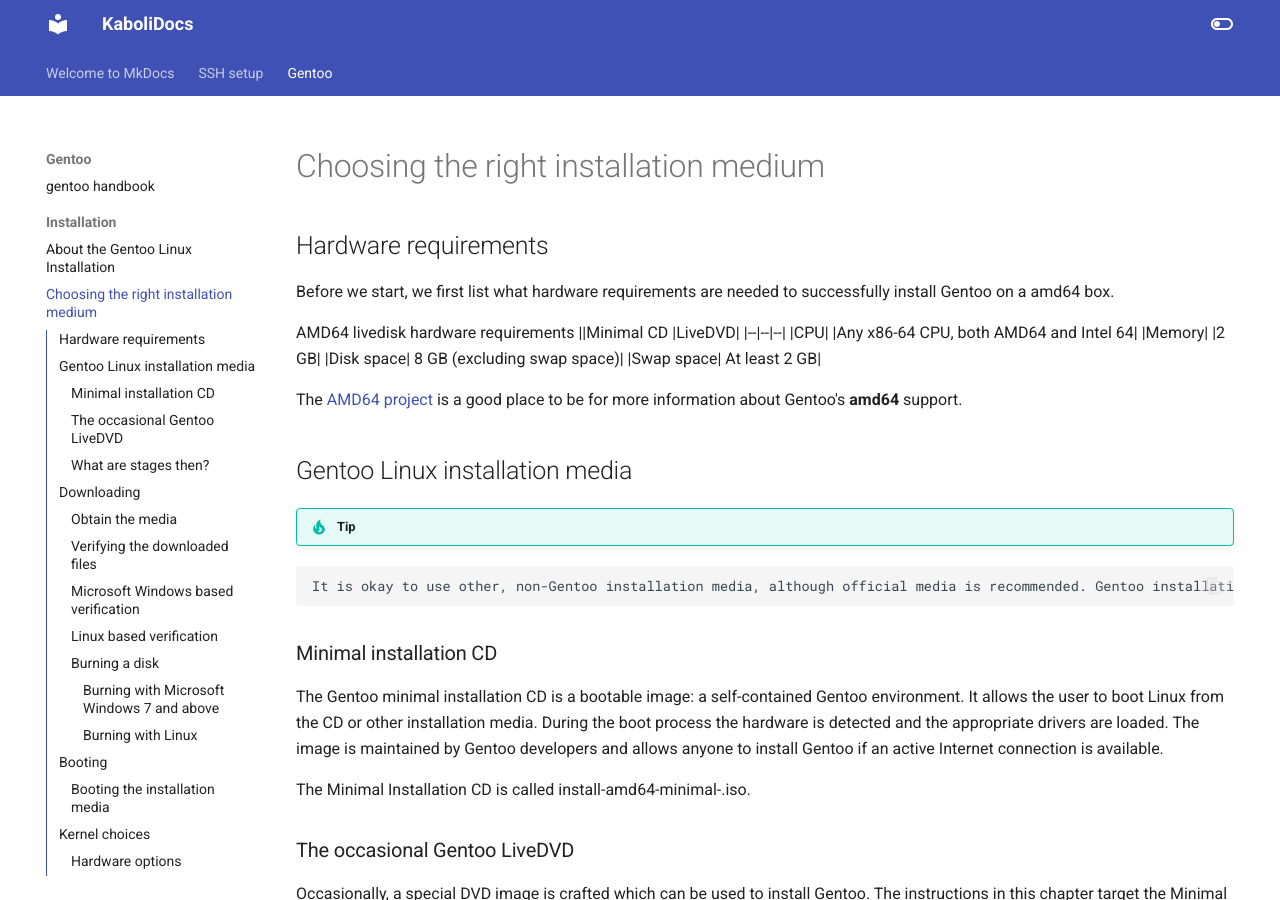
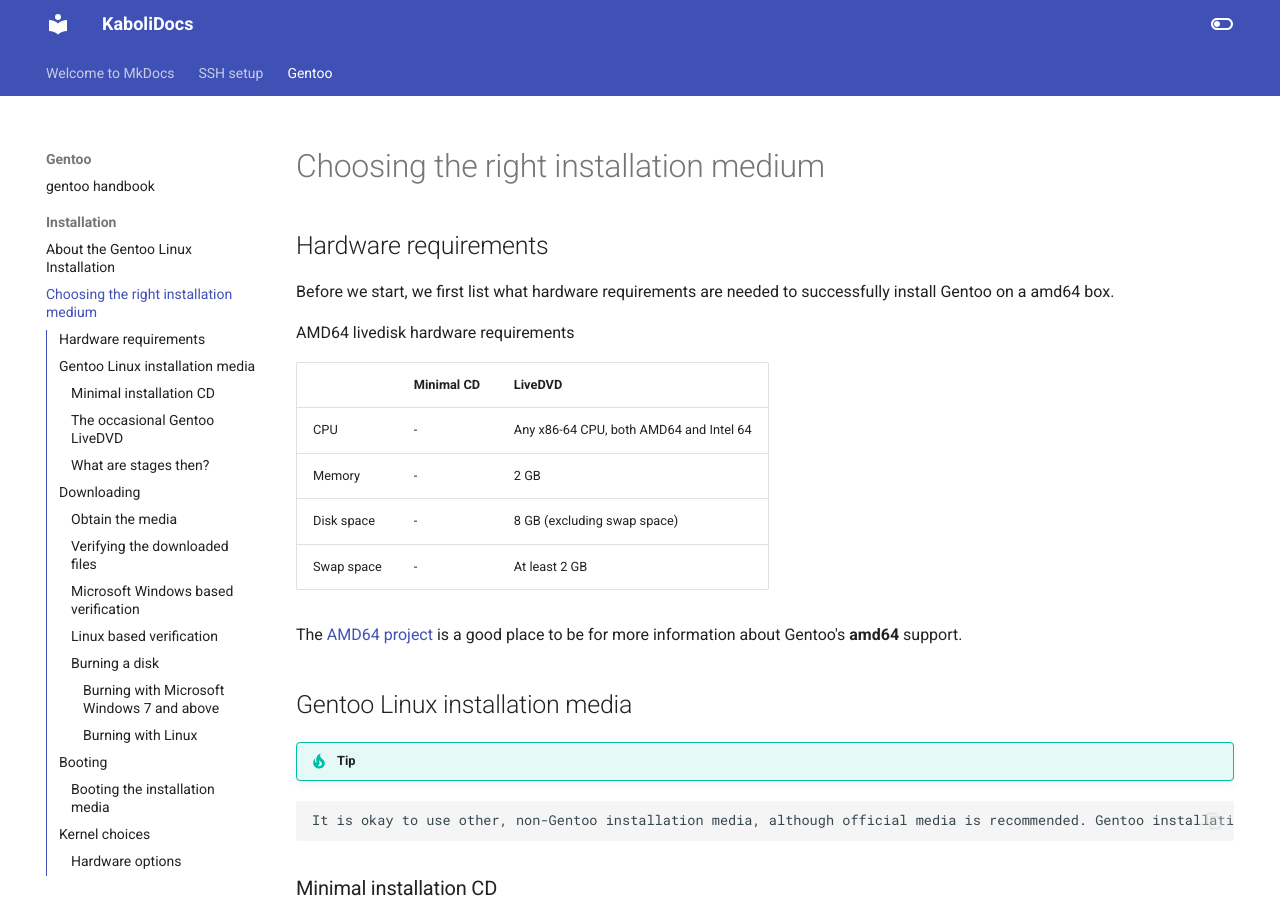
Before and after one commit to floviken/mkdocs, an MkDocs documentation site: the page built from docs/gentoo/installation/02-Choosing the right installation medium.md, in a window 1280 px wide and 900 px high. Built offline with MkDocs 1.6.1 and Material for MkDocs 9.7.7, drawn with Linux system fonts in a browser that asks for light colours.

```diff
--- a/docs/gentoo/installation/02-Choosing the right installation medium.md
+++ b/docs/gentoo/installation/02-Choosing the right installation medium.md
@@ -6,12 +6,13 @@ Before we start, we first list what hardware requirements are needed to successf
 
 
 AMD64 livedisk hardware requirements
-||Minimal CD	|LiveDVD|
-|--|--|--|
-|CPU|	|Any x86-64 CPU, both AMD64 and Intel 64|
-|Memory|	|2 GB|
-|Disk space|	8 GB (excluding swap space)|
-|Swap space|	At least 2 GB|
+
+|  |Minimal CD	|LiveDVD|
+|--|------------|--------|
+|CPU| -	|Any x86-64 CPU, both AMD64 and Intel 64|
+|Memory| -	|2 GB|
+|Disk space|- | 	8 GB (excluding swap space)|
+|Swap space| - |	At least 2 GB|
 
 The [AMD64 project](https://wiki.gentoo.org/wiki/Project:AMD64) is a good place to be for more information about Gentoo's **amd64** support.
 
```
